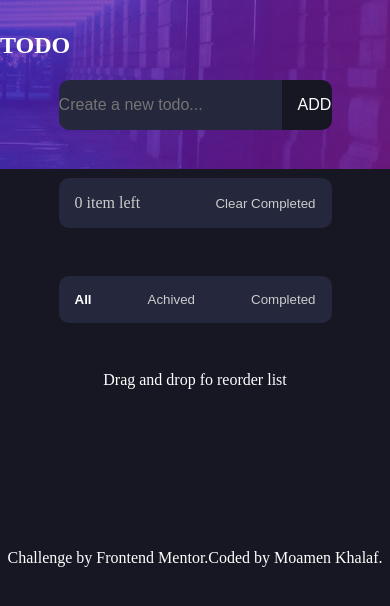
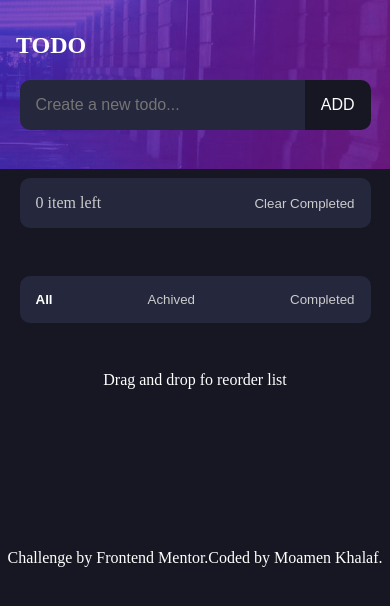
Before and after one commit to Moamen-Khalaf/Todo, a plain HTML site: page index.html in a window 390 px wide. Drawn offline with nearby package versions, Linux system fonts and the light colour scheme.

Commit message:
fix to be responsive design

```diff
--- a/styles/style.css
+++ b/styles/style.css
@@ -25,6 +25,9 @@ body > img {
   margin: 2rem auto;
   nav {
     margin-bottom: 5px;
+    h1 {
+      padding: 0 1rem;
+    }
   }
   main {
     display: flex;
@@ -35,7 +38,6 @@ body > img {
     align-items: center;
     .add-task {
       display: flex;
-      width: 70%;
       justify-content: center;
       align-items: center;
       border-radius: 10px;
@@ -59,7 +61,6 @@ body > img {
     }
     .tasks {
       background-color: #25273c;
-      width: 70%;
       border-radius: 10px;
       overflow: hidden;
       > span {
@@ -117,7 +118,6 @@ body > img {
     .filter {
       display: flex;
       padding: 1rem;
-      width: 70%;
       border-radius: 10px;
       overflow: hidden;
       background-color: #25273c;
@@ -151,9 +151,21 @@ footer {
   position: static;
   bottom: 0;
 }
+@media (min-width: 200px) {
+  .filter,
+  .tasks,
+  .add-task {
+    width: 90%;
+  }
+}
 @media (min-width: 576px) {
   .container {
     max-width: 540px;
+  }
+  .filter,
+  .tasks,
+  .add-task {
+    width: 70%;
   }
 }
 @media (min-width: 768px) {
```
